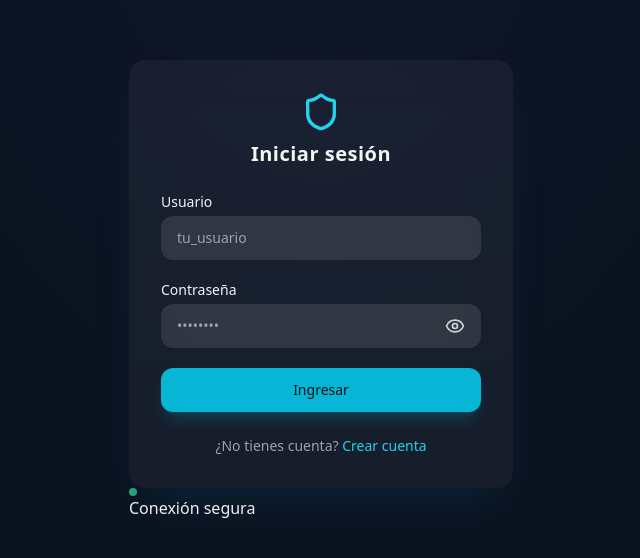
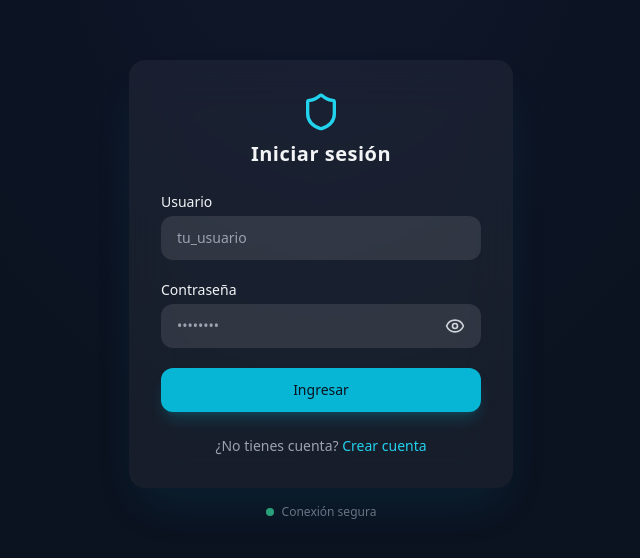
Before and after one commit to SantiagoCTB/whatsapp_api, a React (Vite) app in the folder frontend/: page / in a window 1280 px wide. Shown: the part 110-668 px from the top of the page, without its empty margins (319-959 px from the left). Built offline with nearby package versions, Linux system fonts and the light colour scheme; the HTML template or start-up script is replaced by a standard one.

Commit message:
Fix typo in Login component class attribute

```diff
--- a/frontend/src/Login.jsx
+++ b/frontend/src/Login.jsx
@@ -209,7 +209,7 @@ export default function Login({
         </motion.div>
 
         {/* Footer */}
-        <div classabel="mt-4 flex items-center justify-center gap-2 text-xs text-gray-500">
+        <div className="mt-4 flex items-center justify-center gap-2 text-xs text-gray-500">
           <motion.div
             animate={{ opacity: [0.6, 1, 0.6] }}
             transition={{ repeat: Infinity, duration: 2 }}
```
